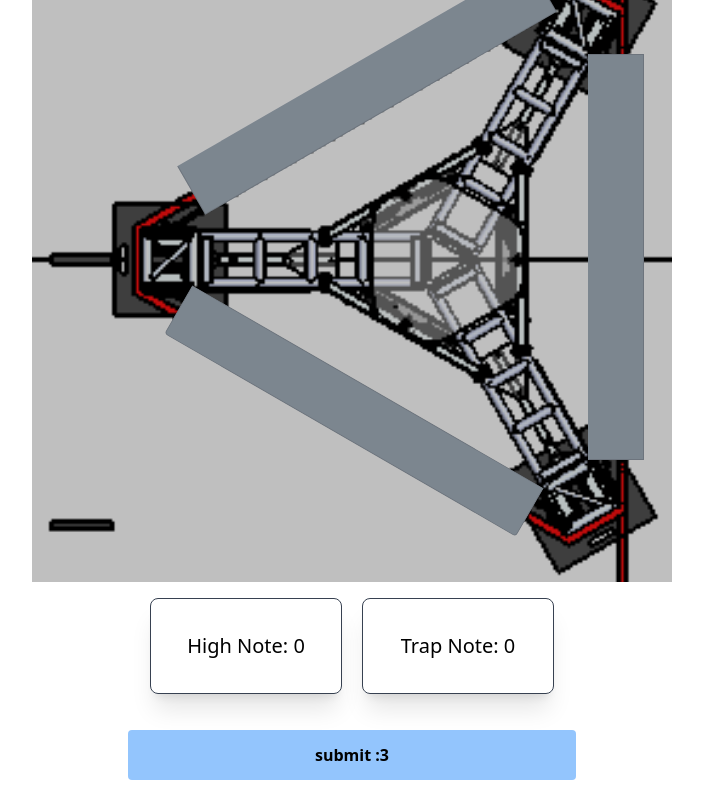
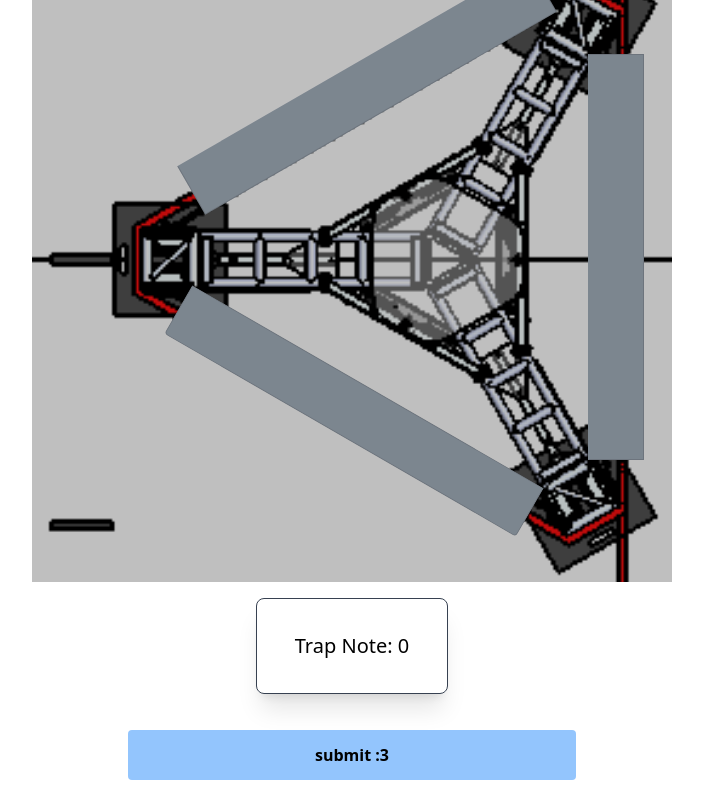
Before and after one commit to 4201VitruvianBots/scouting-app-2024, a React (Vite) app in the folder client/: page /match in a window 1280 px wide. Shown: the part 2028-2828 px from the top of the page, without its empty margins (288-991 px from the left). Built offline with nearby package versions, Linux system fonts and the light colour scheme.

Commit message:
removed high note button
will be on superscouting instead

```diff
--- a/client/src/apps/match/MatchApp.tsx
+++ b/client/src/apps/match/MatchApp.tsx
@@ -143,12 +143,7 @@ function MatchApp() {
                 setClimbPosition={setClimbPosition}></EndgameButton>
 
             <div className='flex flex-row gap-5'>
-                <button
-                    className='border-1 my-4 h-24 w-48 rounded-lg border border-gray-700  text-xl shadow-xl'
-                    onClick={() => handleCount('high')}>
-                    {' '}
-                    High Note: {count.high}{' '}
-                </button>
+
                 <button
                     className='border-1 my-4 h-24 w-48 rounded-lg border border-gray-700 text-xl shadow-xl'
                     onClick={() => handleCount('trap')}>
```
